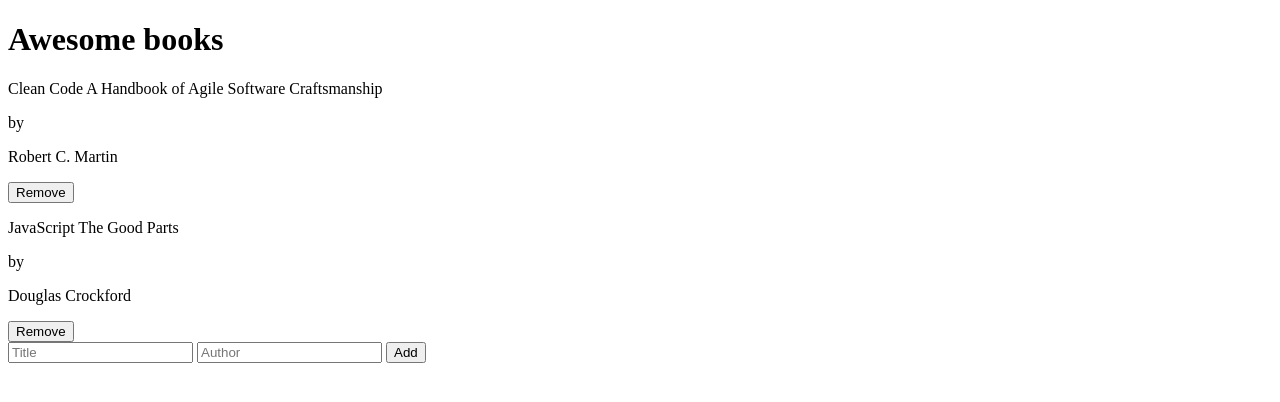
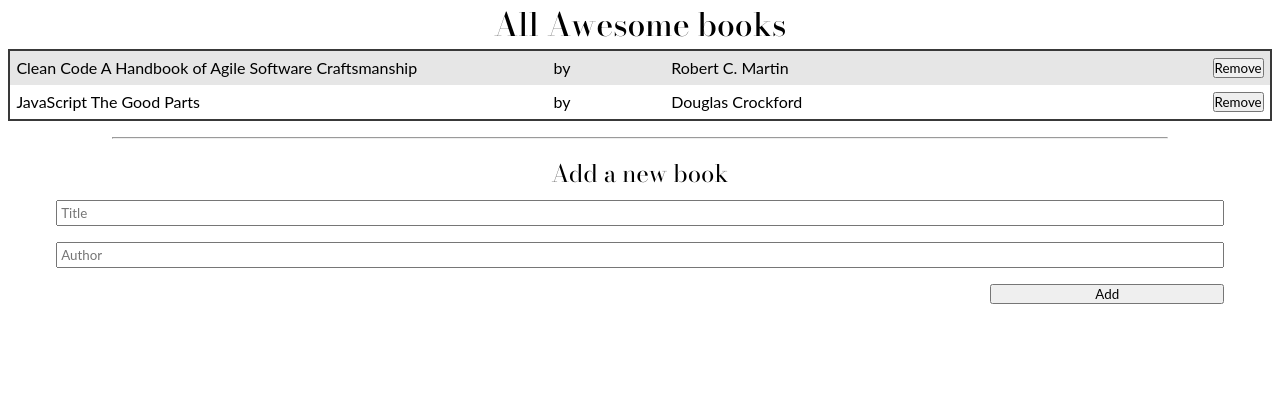
Before and after one commit to JhonatanErosa/Awesome-Books, a website: page index.html in a window 1280 px wide. Drawn offline with nearby package versions, Linux system fonts and the light colour scheme.

Commit message:
Add style.css file and modify index.html & script.js

```diff
--- a/index.html
+++ b/index.html
@@ -4,17 +4,25 @@
     <meta charset="UTF-8">
     <meta name="viewport" content="width=device-width, initial-scale=1.0">
     <title>Awesome books</title>
+    <link rel="stylesheet" href="style.css">
+    <link rel="preconnect" href="https://fonts.googleapis.com">
+    <link rel="preconnect" href="https://fonts.gstatic.com" crossorigin>
+    <link href="https://fonts.googleapis.com/css2?family=Bodoni+Moda:ital,opsz,wght@0,6..96,400;0,6..96,500;1,6..96,500&display=swap" rel="stylesheet">
 </head>
 <body>
-    <h1>Awesome books</h1>
-    <div id="booksContainer">
+    <h1>All Awesome books</h1>
+    <div class="booksContainer" id="booksContainer">
 
     </div>
-    <form action="" id="form">
-        <input type="text" name="title" placeholder="Title" id="title">
-        <input type="text" name="author" placeholder="Author" id="author">
-        <button type="submit" class="addBtn" id="addBtn">Add</button>
-    </form>
+    <section class="addSection">
+        <hr>
+        <h2>Add a new book</h2>
+        <form class="form" id="form">
+            <input type="text" name="title" placeholder="Title" id="title">
+            <input type="text" name="author" placeholder="Author" id="author">
+            <button type="submit" class="addBtn" id="addBtn">Add</button>
+        </form>
+    </section>
     <script src="script.js"></script>
 </body>
 </html>
--- a/script.js
+++ b/script.js
@@ -2,58 +2,71 @@ class Library {
   constructor() {
     this.books = this.getBooksFromLocalStorage() || this.getDefaultBooks();
   }
+
   getBooksFromLocalStorage() {
     return JSON.parse(localStorage.getItem("Library"));
   }
+
   getDefaultBooks() {
     return [
-      {
-        title: "Clean Code A Handbook of Agile Software Craftsmanship",
-        author: "Robert C. Martin",
-      },
+      { title: "Clean Code A Handbook of Agile Software Craftsmanship", author: "Robert C. Martin",},
       { title: "JavaScript The Good Parts", author: "Douglas Crockford" },
     ];
   }
+
   initializeLocalStorage() {
     const storedData = this.getBooksFromLocalStorage();
     if (storedData === null) {
       localStorage.setItem("Library", JSON.stringify(this.getDefaultBooks()));
     }
   }
+
   updateLocalStorage() {
     localStorage.setItem("Library", JSON.stringify(this.books));
   }
+
   showBooks() {
     const booksContainer = document.querySelector("#booksContainer");
     booksContainer.innerHTML = "";
+
     for (let i = 0; i < this.books.length; i += 1) {
       const book = this.books[i];
+
       const bookWrapper = document.createElement("div");
       bookWrapper.classList.add("bookContent");
+
       const bookInfo = document.createElement("div");
       bookInfo.classList.add("bookInfo");
+
       const bookTitle = document.createElement("p");
       bookTitle.classList.add("bookTitle");
       bookTitle.textContent = `${book.title}`;
+
       const by = document.createElement("p");
       by.classList.add("by");
       by.textContent = "by";
+
       const bookAuthor = document.createElement("p");
       bookAuthor.classList.add("bookAuthor");
       bookAuthor.textContent = `${book.author}`;
+
       const buttonContainer = document.createElement("div");
       buttonContainer.classList.add("buttonContainer");
+
       const removeBtn = document.createElement("button");
       removeBtn.textContent = "Remove";
       removeBtn.classList.add("removeBtn");
       removeBtn.dataset.index = i;
+
       bookInfo.appendChild(bookTitle);
       bookInfo.appendChild(by);
       bookInfo.appendChild(bookAuthor);
       buttonContainer.appendChild(removeBtn);
       bookWrapper.appendChild(bookInfo);
       bookWrapper.appendChild(buttonContainer);
+
       booksContainer.appendChild(bookWrapper);
+
       removeBtn.addEventListener("click", () => this.removeBook(i));
     }
   }
@@ -67,6 +80,7 @@ class Library {
     this.updateLocalStorage();
     this.showBooks();
   }
+
   removeBook(index) {
     this.books.splice(index, 1);
     this.updateLocalStorage();
@@ -77,6 +91,7 @@ class Library {
 document.addEventListener("DOMContentLoaded", () => {
   const booksCollection = new Library();
   booksCollection.initializeLocalStorage();
+
   const addBtn = document.getElementById("addBtn");
   addBtn.addEventListener("click", (e) => {
     e.preventDefault();
@@ -86,5 +101,6 @@ document.addEventListener("DOMContentLoaded", () => {
     titleInput.value = "";
     authorInput.value = "";
   });
+
   booksCollection.showBooks();
 });
--- /dev/null
+++ b/style.css
@@ -0,0 +1,73 @@
+* {
+    margin: 0;
+    padding: 0;
+    overflow-x: hidden;
+    text-decoration: none;
+    scroll-behavior: smooth;
+    font-family: 'lato', sans-serif;
+}
+
+h1 {
+    font-family: 'Bodoni Moda', sans-serif;
+    font-weight: 500;
+    text-align: center;
+}
+
+.booksContainer {
+    margin: 0 0.5rem;
+    border: 2px solid #393939;
+}
+
+.bookContent {
+    display: flex;
+    justify-content: space-between;
+    align-items: center;
+    padding: 0.4rem;
+}
+
+.bookContent:nth-child(2n+1){
+    background: #b6b6b658;
+}
+
+.bookInfo {
+    width: 70%;
+    font-family: 'Bodoni Moda', sans-serif;
+    display: flex;
+    justify-content: space-between;
+}
+
+.bookTitle {
+    width: 50%;
+}
+
+.bookAuthor {
+    width: 25%;
+}
+
+.addSection hr {
+    margin: 1rem 7rem;
+    background: #393939;
+}
+
+h2 {
+    font-family: 'Bodoni Moda', sans-serif;
+    font-weight: 400;
+    text-align: center;
+}
+
+.form {
+    display: flex;
+    flex-direction: column;
+    margin: 0 3.5rem;
+}
+
+input {
+    margin: 0.5rem 0;
+    padding: 0.2rem;
+}
+
+.addBtn {
+    width: 20%;
+    align-self: end;
+    margin: 0.5rem 0;
+}
```
